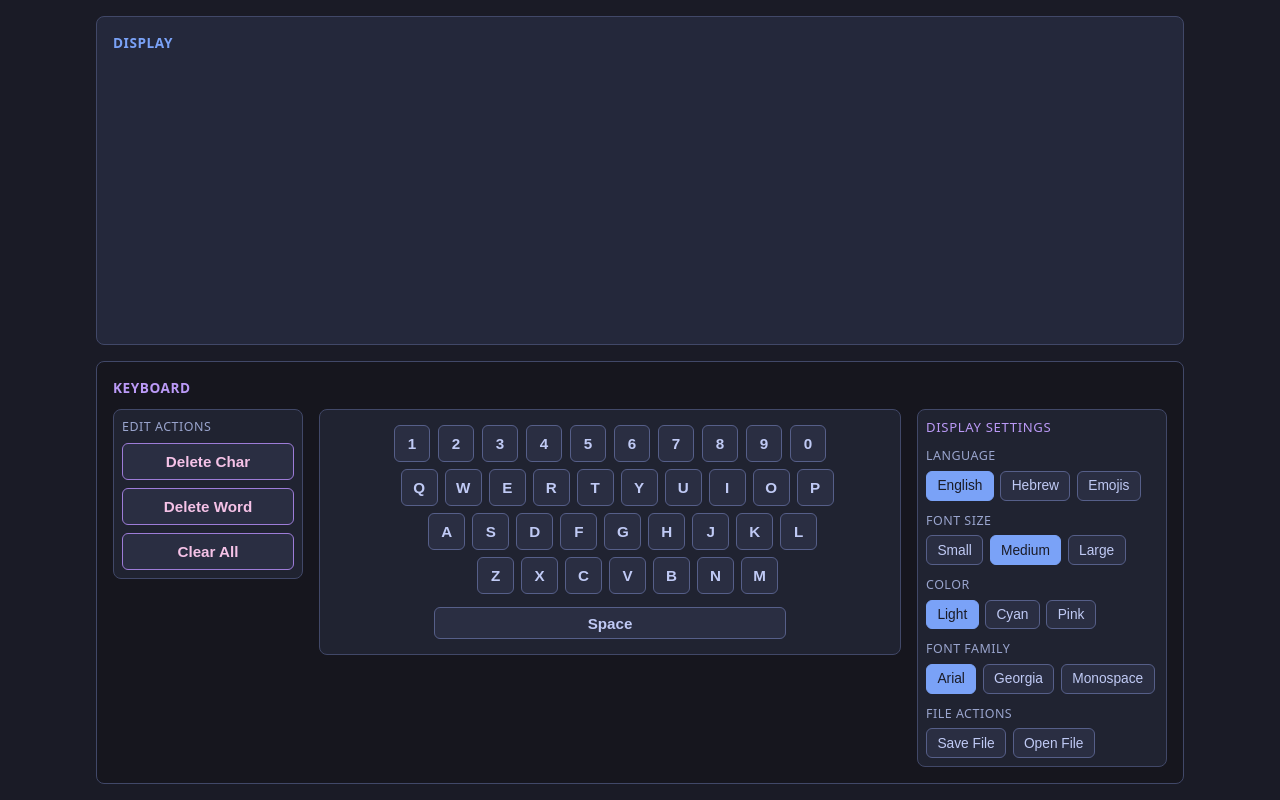
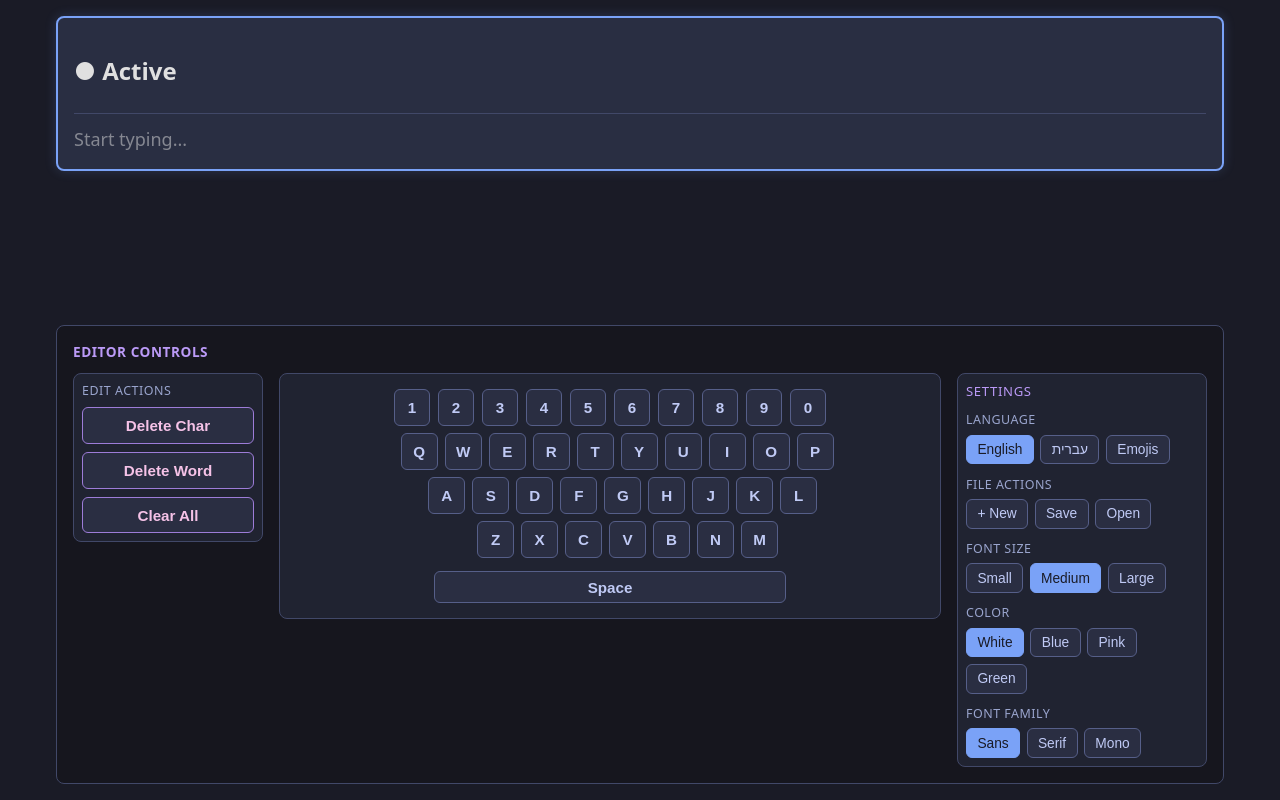
Before and after one commit to YehonatanYeret/Text-Editor, a React (Vite) app: page / in a window 1280 px wide. Built offline with nearby package versions, Linux system fonts and the light colour scheme.

Commit message:
finished part C

```diff
--- a/src/App.css
+++ b/src/App.css
@@ -2,8 +2,16 @@
   display: flex;
   flex-direction: column;
   min-height: 100vh;
-  width: min(1120px, 100%);
+  width: min(1200px, 100%);
   margin: 0 auto;
   padding: 1rem;
+  gap: 1.5rem;
+}
+
+.display-container {
+  display: grid;
+  grid-template-columns: repeat(auto-fit, minmax(320px, 1fr));
   gap: 1rem;
+  flex: 1;
+  align-items: start;
 }
--- a/src/App.jsx
+++ b/src/App.jsx
@@ -3,120 +3,104 @@ import DisplayArea from "./components/DisplayArea.jsx";
 import EditorArea from "./components/EditorArea.jsx";
 import "./App.css";
 
-/**
- * Manages all editor state and connects display output with editing controls.
- */
 function App() {
-  const [text, setText] = useState("");
-  const [language, setLanguage] = useState("english");
-  const [textStyle, setTextStyle] = useState({
+  const [currentStyle, setCurrentStyle] = useState({
     fontSize: "26px",
     color: "#e0e0e0",
-    fontFamily: "Arial, sans-serif",
+    fontFamily: "Arial, sans-serif"
   });
 
-  /**
-   * Adds one character from the virtual keyboard into the displayed text.
-   */
-  function appendCharacter(char) {
-    setText((prev) => prev + char);
-  }
+  const [docs, setDocs] = useState([
+    { id: Date.now(), content: [] }
+  ]);
 
-  /**
-   * Removes the last character to mimic a backspace key.
-   */
-  function deleteCharacter() {
-    setText((prev) => prev.slice(0, -1));
-  }
+  const [activeId, setActiveId] = useState(docs[0].id);
+  const [language, setLanguage] = useState("english");
 
-  /**
-   * Removes the last full word while handling trailing spaces gracefully.
-   */
-  function deleteWord() {
-    setText((prev) => prev.trimEnd().replace(/\S+\s*$/, ""));
-  }
+  const activeDoc = docs.find(d => d.id === activeId) || docs[0];
 
-  /**
-   * Clears the entire text in one action.
-   */
-  function clearAllText() {
-    setText("");
-  }
-
-  /**
-   * Switches the active keyboard language for all displayed keys.
-   */
-  function changeLanguage(nextLanguage) {
-    setLanguage(nextLanguage);
-  }
-
-  /**
-   * Applies a new font size to all text in the display area.
-   */
-  function changeFontSize(fontSize) {
-    setTextStyle((prev) => ({ ...prev, fontSize }));
-  }
-
-  /**
-   * Applies a new text color to the full display content.
-   */
-  function changeTextColor(color) {
-    setTextStyle((prev) => ({ ...prev, color }));
-  }
-
-  /**
-   * Applies a new font family to all rendered text.
-   */
-  function changeFontFamily(fontFamily) {
-    setTextStyle((prev) => ({ ...prev, fontFamily }));
-  }
-
-  /**
-   * Part B:
-   */
-  function saveFile() {
-  const name = prompt("insert file name to save:");
-  if (!name) return;
-
-  const dataToSave = {
-    text: text,
-    textStyle: textStyle
+  const updateActiveDoc = (updateFn) => {
+    setDocs(prevDocs => prevDocs.map(doc =>
+      doc.id === activeId ? { ...doc, ...updateFn(doc) } : doc
+    ));
   };
 
-  localStorage.setItem(name, JSON.stringify(dataToSave));
-  alert(`File "${name}" saved successfully!`);
- }
+  const appendCharacter = (char) => {
+    updateActiveDoc(doc => ({
+      content: [...doc.content, { char, style: { ...currentStyle } }]
+    }));
+  };
 
- function openFile() {
-  const name = prompt("insert file name to open:");
-  const savedData = localStorage.getItem(name);
+  const deleteCharacter = () => {
+    updateActiveDoc(doc => ({
+      content: doc.content.slice(0, -1)
+    }));
+  };
 
-  if (savedData) {
-    const parsedData = JSON.parse(savedData);
-    setText(parsedData.text);
-    setTextStyle(parsedData.textStyle);
-    alert(`File "${name}" loaded!`);
-  } else {
-    alert("File not found.");
-  }
- }
+  const clearAllText = () => updateActiveDoc(() => ({ content: [] }));
+
+  const changeFontSize = (fontSize) => setCurrentStyle(prev => ({ ...prev, fontSize }));
+  const changeTextColor = (color) => setCurrentStyle(prev => ({ ...prev, color }));
+  const changeFontFamily = (fontFamily) => setCurrentStyle(prev => ({ ...prev, fontFamily }));
+
+  const createNewDoc = () => {
+    const newDoc = { id: Date.now(), content: [] };
+    setDocs([...docs, newDoc]);
+    setActiveId(newDoc.id);
+  };
+
+  const closeDoc = (id) => {
+    if (docs.length === 1) return;
+    if (window.confirm("Are you sure you want to close this document?")) {
+      const newDocs = docs.filter(doc => doc.id !== id);
+      setDocs(newDocs);
+      if (activeId === id) setActiveId(newDocs[0].id);
+    }
+  };
+
+  const saveFile = () => {
+    const name = prompt("Name for saving:");
+    if (!name) return;
+    localStorage.setItem(name, JSON.stringify(activeDoc.content));
+    alert("Saved successfully!");
+  };
+
+  const openFile = () => {
+    const name = prompt("Name of file to open:");
+    const saved = localStorage.getItem(name);
+    if (!saved) return alert("File not found");
+    const newDoc = { id: Date.now(), content: JSON.parse(saved) };
+    setDocs([...docs, newDoc]);
+    setActiveId(newDoc.id);
+  };
 
   return (
     <div className="app">
-      <DisplayArea text={text} textStyle={textStyle} />
+      <div className="display-container">
+        {docs.map(doc => (
+          <DisplayArea
+            key={doc.id}
+            content={doc.content}
+            isActive={doc.id === activeId}
+            showClose={docs.length > 1}
+            onFocus={() => setActiveId(doc.id)}
+            onClose={() => closeDoc(doc.id)}
+          />
+        ))}
+      </div>
       <EditorArea
         language={language}
-        onLanguageChange={changeLanguage}
+        onLanguageChange={setLanguage}
         onKeyPress={appendCharacter}
         onDeleteChar={deleteCharacter}
-        onDeleteWord={deleteWord}
         onClearAll={clearAllText}
-        textStyle={textStyle}
+        textStyle={currentStyle}
         onFontSizeChange={changeFontSize}
         onColorChange={changeTextColor}
         onFontFamilyChange={changeFontFamily}
         onSave={saveFile}
         onOpen={openFile}
+        onNew={createNewDoc}
       />
     </div>
   );
--- a/src/components/ControlPanel.jsx
+++ b/src/components/ControlPanel.jsx
@@ -1,61 +1,41 @@
 import "./ControlPanel.css";
 
-/**
- * Defines the language-switch buttons for changing keyboard layout.
- */
 function getLanguageOptions() {
   return [
     { id: "english", label: "English" },
-    { id: "hebrew", label: "Hebrew" },
+    { id: "hebrew", label: "עברית" },
     { id: "emojis", label: "Emojis" },
   ];
 }
 
-/**
- * Defines font-size presets for the displayed text.
- */
 function getFontSizeOptions() {
   return [
-    { id: "small", label: "Small", value: "20px" },
-    { id: "medium", label: "Medium", value: "26px" },
-    { id: "large", label: "Large", value: "34px" },
+    { id: "fs-small", label: "Small", value: "18px" },
+    { id: "fs-medium", label: "Medium", value: "26px" },
+    { id: "fs-large", label: "Large", value: "36px" },
   ];
 }
 
-/**
- * Defines color presets for the displayed text.
- */
 function getColorOptions() {
   return [
-    { id: "light", label: "Light", value: "#e0e0e0" },
-    { id: "cyan", label: "Cyan", value: "#7dcfff" },
-    { id: "pink", label: "Pink", value: "#f5c2e7" },
+    { id: "c-white", label: "White", value: "#e0e0e0" },
+    { id: "c-blue", label: "Blue", value: "#7aa2f7" },
+    { id: "c-pink", label: "Pink", value: "#f5c2e7" },
+    { id: "c-green", label: "Green", value: "#9ece6a" },
   ];
 }
 
-/**
- * Defines font-family presets for the displayed text.
- */
 function getFontFamilyOptions() {
   return [
-    { id: "arial", label: "Arial", value: "Arial, sans-serif" },
-    { id: "georgia", label: "Georgia", value: "Georgia, serif" },
-    { id: "mono", label: "Monospace", value: "\"Courier New\", monospace" },
+    { id: "ff-sans", label: "Sans", value: "Arial, sans-serif" },
+    { id: "ff-serif", label: "Serif", value: "Georgia, serif" },
+    { id: "ff-mono", label: "Mono", value: "Courier New, monospace" },
   ];
 }
 
-/**
- * Renders the right control column with language and visual style controls.
- */
 function ControlPanel({
-  language,
-  onLanguageChange,
-  textStyle,
-  onFontSizeChange,
-  onColorChange,
-  onFontFamilyChange,
-  onSave,
-  onOpen,
+  language, onLanguageChange, textStyle, onFontSizeChange,
+  onColorChange, onFontFamilyChange, onNew, onSave, onOpen
 }) {
   const languageOptions = getLanguageOptions();
   const fontSizeOptions = getFontSizeOptions();
@@ -64,43 +44,35 @@ function ControlPanel({
 
   return (
     <div className="control-panel">
-      <p className="control-panel__title">Display Settings</p>
+      <p className="control-panel__title">Settings</p>
+
       <div className="control-panel__group">
         <p className="control-panel__label">Language</p>
         <div className="control-panel__buttons">
-          {languageOptions.map((option) => (
-            <button
-              key={option.id}
-              type="button"
-              className={
-                language === option.id
-                  ? "control-panel__button control-panel__button--active"
-                  : "control-panel__button"
-              }
-              onClick={() => onLanguageChange(option.id)}
-            >
-              {option.label}
-            </button>
+          {languageOptions.map(opt => (
+            <button key={opt.id} type="button"
+              className={language === opt.id ? "control-panel__button control-panel__button--active" : "control-panel__button"}
+              onClick={() => onLanguageChange(opt.id)}>{opt.label}</button>
           ))}
+        </div>
+      </div>
+
+      <div className="control-panel__group">
+        <p className="control-panel__label">File Actions</p>
+        <div className="control-panel__buttons">
+          <button type="button" className="control-panel__button" onClick={onNew}>+ New</button>
+          <button type="button" className="control-panel__button" onClick={onSave}>Save</button>
+          <button type="button" className="control-panel__button" onClick={onOpen}>Open</button>
         </div>
       </div>
 
       <div className="control-panel__group">
         <p className="control-panel__label">Font Size</p>
         <div className="control-panel__buttons">
-          {fontSizeOptions.map((option) => (
-            <button
-              key={option.id}
-              type="button"
-              className={
-                textStyle.fontSize === option.value
-                  ? "control-panel__button control-panel__button--active"
-                  : "control-panel__button"
-              }
-              onClick={() => onFontSizeChange(option.value)}
-            >
-              {option.label}
-            </button>
+          {fontSizeOptions.map(opt => (
+            <button key={opt.id} type="button"
+              className={textStyle.fontSize === opt.value ? "control-panel__button control-panel__button--active" : "control-panel__button"}
+              onClick={() => onFontSizeChange(opt.value)}>{opt.label}</button>
           ))}
         </div>
       </div>
@@ -108,19 +80,10 @@ function ControlPanel({
       <div className="control-panel__group">
         <p className="control-panel__label">Color</p>
         <div className="control-panel__buttons">
-          {colorOptions.map((option) => (
-            <button
-              key={option.id}
-              type="button"
-              className={
-                textStyle.color === option.value
-                  ? "control-panel__button control-panel__button--active"
-                  : "control-panel__button"
-              }
-              onClick={() => onColorChange(option.value)}
-            >
-              {option.label}
-            </button>
+          {colorOptions.map(opt => (
+            <button key={opt.id} type="button"
+              className={textStyle.color === opt.value ? "control-panel__button control-panel__button--active" : "control-panel__button"}
+              onClick={() => onColorChange(opt.value)}>{opt.label}</button>
           ))}
         </div>
       </div>
@@ -128,39 +91,11 @@ function ControlPanel({
       <div className="control-panel__group">
         <p className="control-panel__label">Font Family</p>
         <div className="control-panel__buttons">
-          {fontFamilyOptions.map((option) => (
-            <button
-              key={option.id}
-              type="button"
-              className={
-                textStyle.fontFamily === option.value
-                  ? "control-panel__button control-panel__button--active"
-                  : "control-panel__button"
-              }
-              onClick={() => onFontFamilyChange(option.value)}
-            >
-              {option.label}
-            </button>
+          {fontFamilyOptions.map(opt => (
+            <button key={opt.id} type="button"
+              className={textStyle.fontFamily === opt.value ? "control-panel__button control-panel__button--active" : "control-panel__button"}
+              onClick={() => onFontFamilyChange(opt.value)}>{opt.label}</button>
           ))}
-        </div>
-      </div>
-      <div className="control-panel__group">
-        <p className="control-panel__label">File Actions</p>
-        <div className="control-panel__buttons">
-          <button
-            type="button"
-            className="control-panel__button"
-            onClick={onSave}
-          >
-            Save File
-          </button>
-          <button
-            type="button"
-            className="control-panel__button"
-            onClick={onOpen}
-          >
-            Open File
-          </button>
         </div>
       </div>
     </div>
--- a/src/components/DisplayArea.css
+++ b/src/components/DisplayArea.css
@@ -2,20 +2,42 @@
   flex: 1;
   display: flex;
   flex-direction: column;
-  min-height: 120px;
+  min-height: 150px;
   padding: 1rem;
   background: #24283b;
-  border: 1px solid #414868;
+  border: 2px solid #414868;
   border-radius: 8px;
+  cursor: pointer;
+  transition: all 0.2s ease;
 }
 
-.display-area__title {
-  margin: 0 0 0.5rem;
-  font-size: 0.85rem;
-  font-weight: 600;
-  letter-spacing: 0.04em;
-  text-transform: uppercase;
-  color: #7aa2f7;
+.display-area--active {
+  border-color: #7aa2f7;
+  background: #292e42;
+  box-shadow: 0 0 12px rgba(122, 162, 247, 0.2);
+}
+
+.display-area__header {
+  display: flex;
+  justify-content: space-between;
+  align-items: center;
+  margin-bottom: 0.75rem;
+  border-bottom: 1px solid #414868;
+  padding-bottom: 0.4rem;
+}
+
+.display-area__close-btn {
+  background: transparent;
+  border: none;
+  color: #f7768e;
+  font-size: 1.6rem;
+  line-height: 1;
+  cursor: pointer;
+  padding: 0 4px;
+}
+
+.display-area__close-btn:hover {
+  color: #ff9e64;
 }
 
 .display-area__content {
--- a/src/components/DisplayArea.jsx
+++ b/src/components/DisplayArea.jsx
@@ -1,14 +1,35 @@
 import "./DisplayArea.css";
 
-/**
- * Displays the full text output and applies the selected visual style.
- */
-function DisplayArea({ text, textStyle }) {
+function DisplayArea({ content, isActive, showClose, onFocus, onClose }) {
   return (
-    <section className="display-area">
-      <h2 className="display-area__title">Display</h2>
-      <div className="display-area__content" style={textStyle}>
-        {text}
+    <section
+      className={`display-area ${isActive ? "display-area--active" : ""}`}
+      onClick={onFocus}
+    >
+      <div className="display-area__header">
+        <h2 className="display-area__title">
+          {isActive ? "● Active" : "Display"}
+        </h2>
+        {showClose && (
+          <button
+            className="display-area__close-btn"
+            onClick={(e) => {
+              e.stopPropagation();
+              onClose();
+            }}
+          >
+            ×
+          </button>
+        )}
+      </div>
+
+      <div className="display-area__content">
+        {content.map((item, index) => (
+          <span key={index} style={item.style}>
+            {item.char}
+          </span>
+        ))}
+        {content.length === 0 && <span style={{opacity: 0.5}}>Start typing...</span>}
       </div>
     </section>
   );
--- a/src/components/EditorArea.jsx
+++ b/src/components/EditorArea.jsx
@@ -3,9 +3,6 @@ import ControlPanel from "./ControlPanel.jsx";
 import ActionPanel from "./ActionPanel.jsx";
 import "./EditorArea.css";
 
-/**
- * Places edit actions and display settings on the sides of the keyboard.
- */
 function EditorArea({
   language,
   onLanguageChange,
@@ -17,12 +14,13 @@ function EditorArea({
   onFontSizeChange,
   onColorChange,
   onFontFamilyChange,
+  onNew,
   onSave,
-  onOpen,
+  onOpen
 }) {
   return (
     <section className="editor-area" aria-label="Virtual keyboard editor">
-      <h2 className="editor-area__title">Keyboard</h2>
+      <h2 className="editor-area__title">Editor Controls</h2>
       <div className="editor-area__controls">
         <div className="editor-area__left-panel">
           <ActionPanel
@@ -42,6 +40,7 @@ function EditorArea({
             onFontSizeChange={onFontSizeChange}
             onColorChange={onColorChange}
             onFontFamilyChange={onFontFamilyChange}
+            onNew={onNew}
             onSave={onSave}
             onOpen={onOpen}
           />
```
